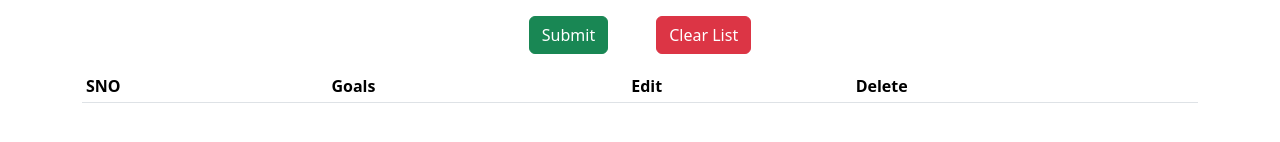
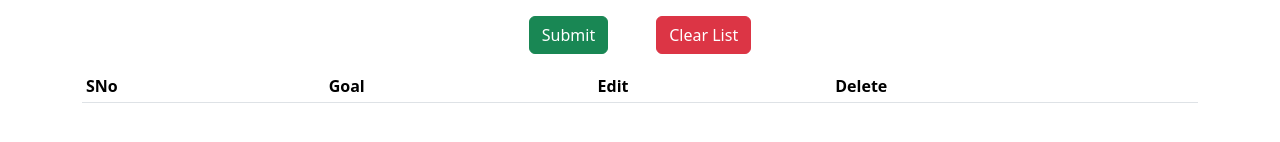
Before and after one commit to Anant-Padhiyar/TODOs-List, a Next.js app: page / in a window 1280 px wide. Shown: the part 236-378 px from the top of the page. Built offline with nearby package versions, Linux system fonts and the light colour scheme.

Commit message:
Update Homepage.jsx

```diff
--- a/pages/Components/Homepage.jsx
+++ b/pages/Components/Homepage.jsx
@@ -111,10 +111,10 @@
 <table className={`table table-sm custom-table ${mode === 'light' ? 'light-mode' : 'dark-mode'}`}>
 <thead>
 <tr>
-<th scope="col">SNO</th>
+<th scope="col">SNo</th>
 {/*
 <th scope="col">Title</th>*/}
-<th scope="col">Goals</th>
+<th scope="col">Goal</th>
 <th scope="col">Edit</th>
 <th scope="col">Delete</th>
 </tr>
```
